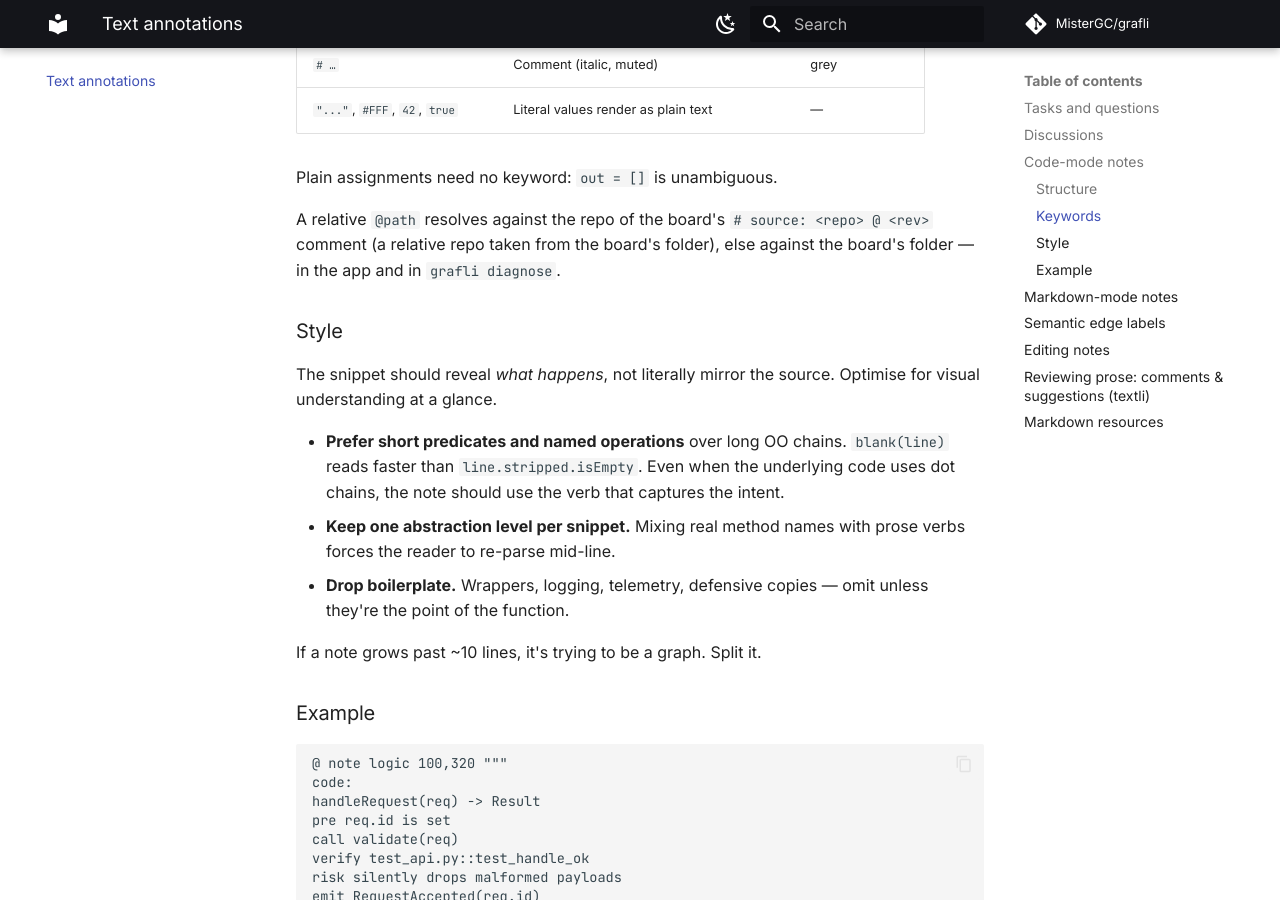
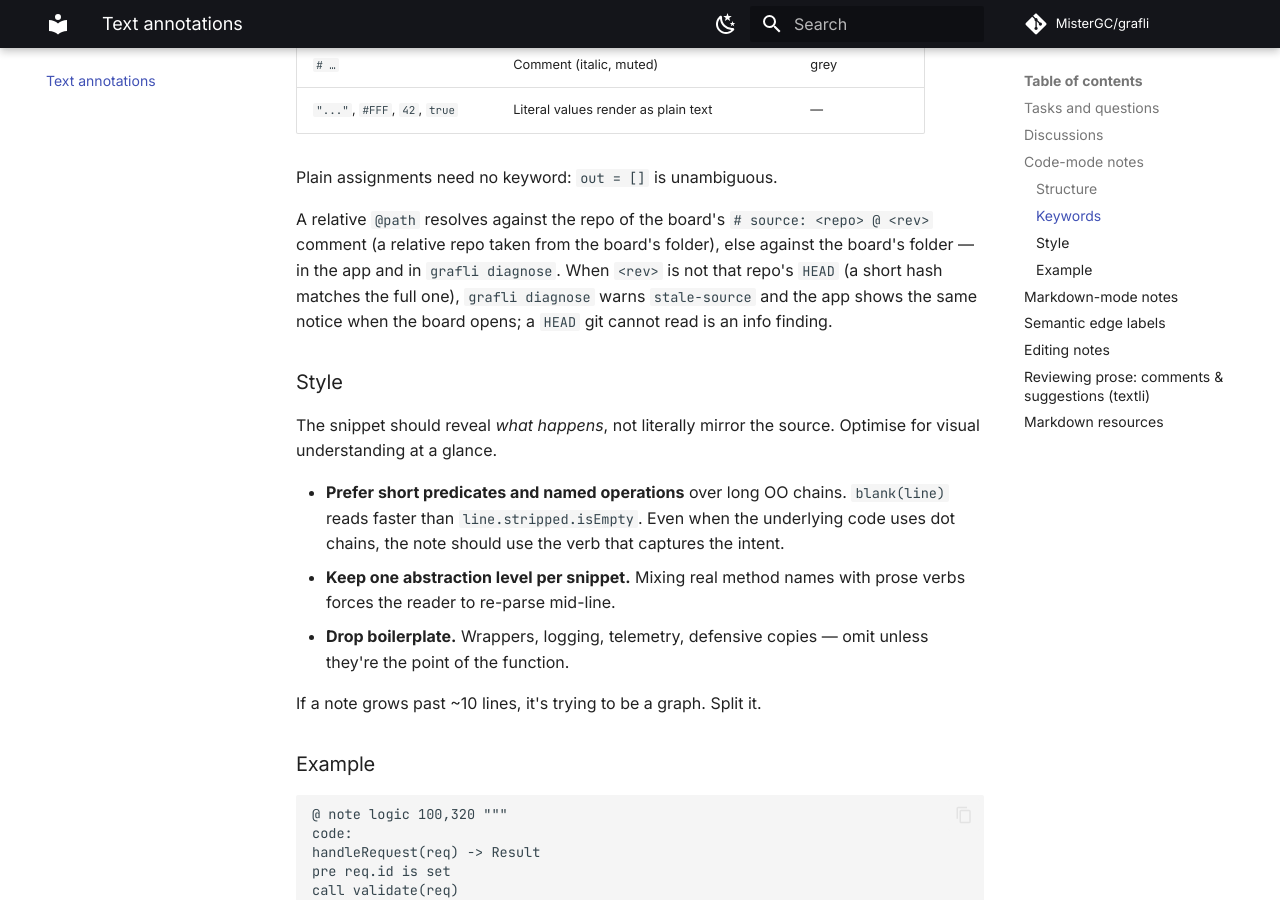
Before and after one commit to MisterGC/grafli, an MkDocs documentation site: the page built from docs/text-annotations.md, in a window 1280 px wide and 900 px high, scrolled down 2158 px. Built offline with MkDocs 1.6.1 and Material for MkDocs 9.7.7, drawn with Linux system fonts in a browser that asks for light colours; comment, search, counter and statistics services are not loaded.

Commit message:
Document the stale # source: revision notice: changelog, annotations, help, keybindings, skill

```diff
--- a/docs/text-annotations.md
+++ b/docs/text-annotations.md
@@ -78,7 +78,10 @@ Plain assignments need no keyword: `out = []` is unambiguous.
 A relative `@path` resolves against the repo of the board's
 `# source: <repo> @ <rev>` comment (a relative repo taken from the board's
 folder), else against the board's folder — in the app and in
-`grafli diagnose`.
+`grafli diagnose`. When `<rev>` is not that repo's `HEAD` (a short hash
+matches the full one), `grafli diagnose` warns `stale-source` and the app
+shows the same notice when the board opens; a `HEAD` git cannot read is an
+info finding.
 
 ### Style
 
```
Also changed, not shown: CHANGELOG.md (+8 -0 lines), docs/keybindings.md (+1 -1 lines), grafli/skills/grafli/references/explaining.md (+3 -0 lines), grafli/skills/grafli/references/format.md (+4 -1 lines), 1 other file.
